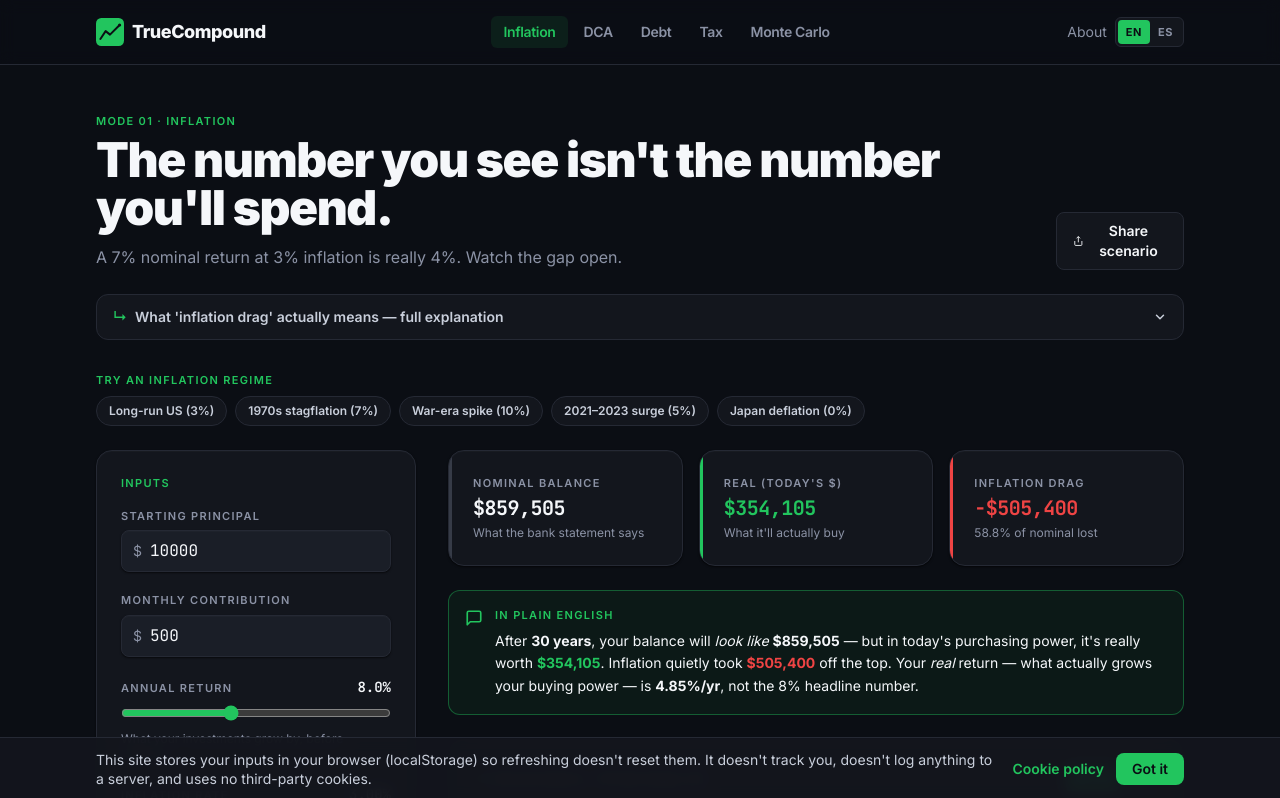
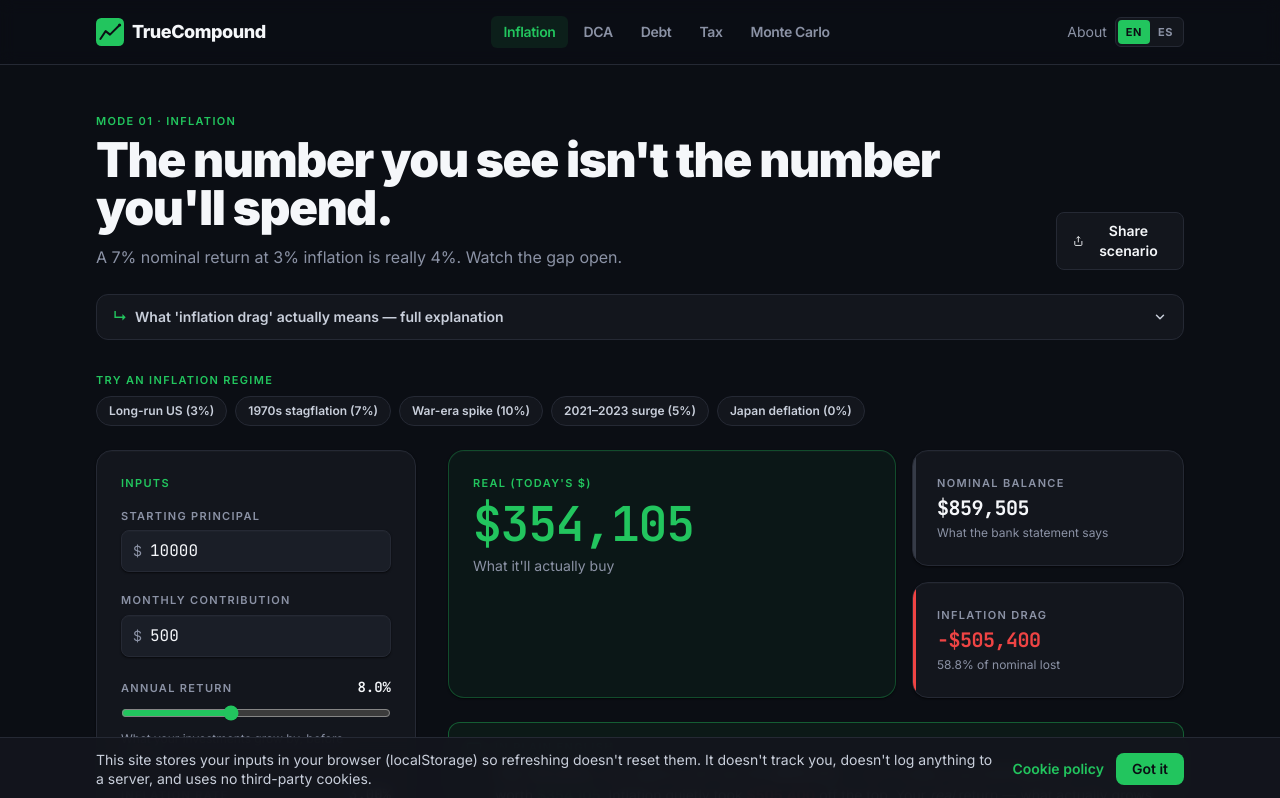
Before and after one commit to joshuasanteliz-dev/truecompound, a React (Vite) app: page /inflation in a window 1280 px wide. Shown: the top 798 px of the page. Built offline with nearby package versions, Linux system fonts and the light colour scheme.

Commit message:
Improve Inflation result hierarchy

```diff
--- a/src/modes/Inflation.tsx
+++ b/src/modes/Inflation.tsx
@@ -141,7 +141,16 @@ export default function Inflation() {
             })}
           </SanityWarning>
 
-          <div className="grid sm:grid-cols-3 gap-4 mb-6">
+          <div className="mb-6 grid gap-4 lg:grid-cols-[minmax(0,1.4fr)_minmax(220px,0.85fr)]">
+            <section className="card border-emerald/30 bg-emerald/5">
+              <div className="label text-emerald">{t.inflation.heroReal}</div>
+              <div className="mono mt-2 break-words text-4xl font-semibold tracking-tight text-emerald sm:text-5xl">
+                {formatCurrency(finalReal)}
+              </div>
+              <div className="mt-2 text-sm text-muted">{t.inflation.heroRealSub}</div>
+            </section>
+
+            <div className="grid gap-4 sm:grid-cols-2 lg:grid-cols-1">
               <HeroNumber
                 label={t.inflation.heroNominal}
                 value={formatCurrency(finalNominal)}
@@ -149,17 +158,12 @@ export default function Inflation() {
                 sublabel={t.inflation.heroNominalSub}
               />
               <HeroNumber
-              label={t.inflation.heroReal}
-              value={formatCurrency(finalReal)}
-              tone="positive"
-              sublabel={t.inflation.heroRealSub}
-            />
-            <HeroNumber
                 label={t.inflation.heroDrag}
                 value={`−${formatCurrency(gap)}`}
                 tone="negative"
                 sublabel={t.inflation.heroDragOfNominal(formatPercent(gap / Math.max(finalNominal, 1)))}
               />
+            </div>
           </div>
 
           <PlainEnglish>
```
Lines whose indentation alone changed are shown as unchanged.
